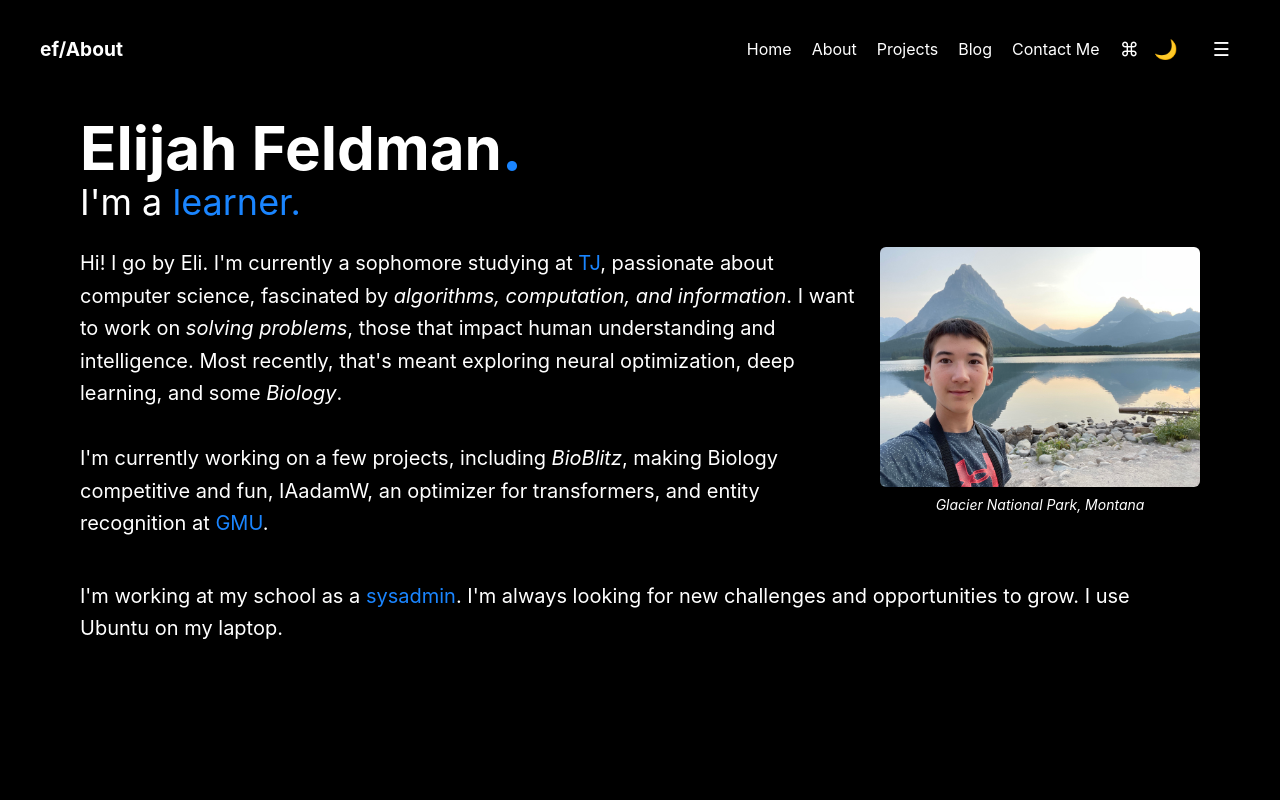
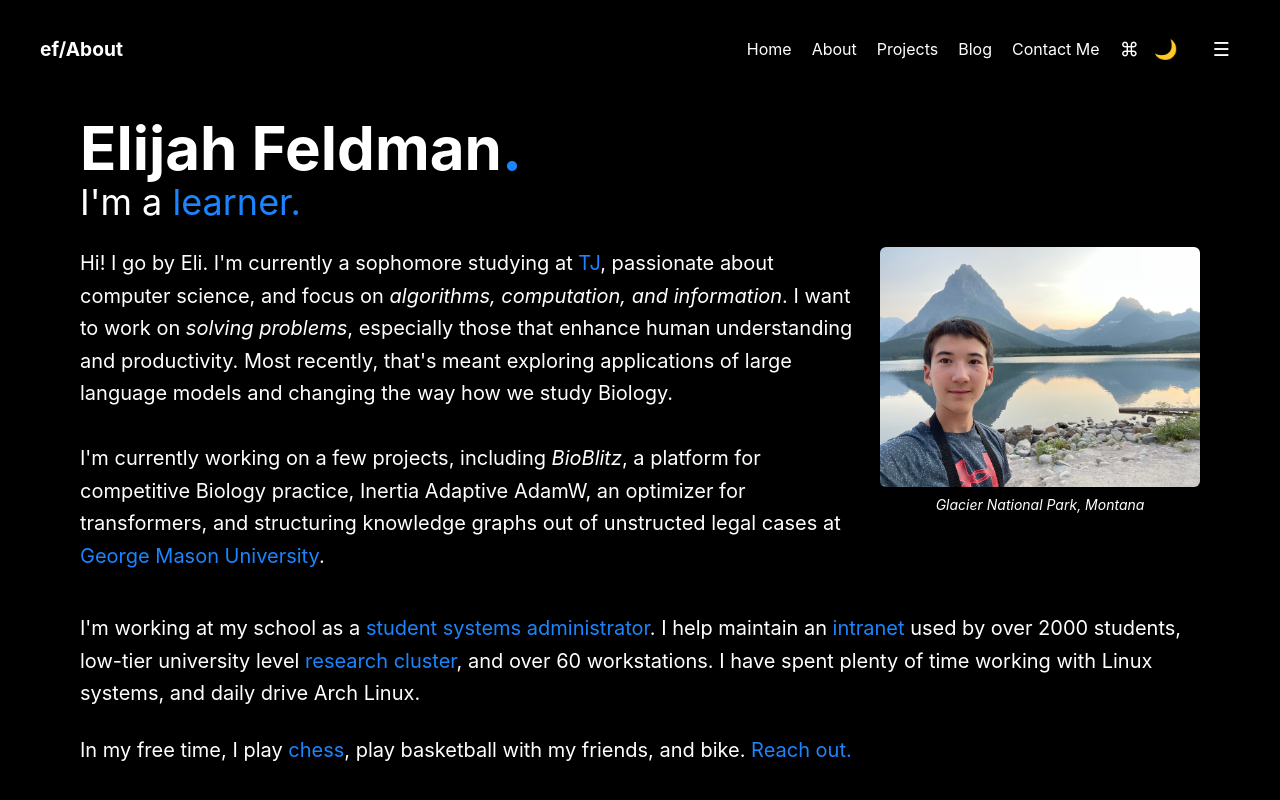
Before and after one commit to ElijahFeldman7/elijahfeldmanweb, a React (Create React App) app: page /about in a window 1280 px wide. Shown: the top 800 px of the page. Built offline with nearby package versions, Linux system fonts and the light colour scheme.

Commit message:
updates to the website :)

```diff
--- a/src/blog-posts.js
+++ b/src/blog-posts.js
@@ -10,7 +10,7 @@ const blogPosts = [
   {
     uid: 'freshman-year',
     title: 'My Freshman Year Experience',
-    info: 'Reflections on my first year of high school and the challenges I faced.',
+    info: '',
     image: '/freshman-year.png',
     date: '2025-07-24',
     topic: 'High School'
--- a/src/components/Footer.js
+++ b/src/components/Footer.js
@@ -51,7 +51,7 @@ const Footer = () => {
       </div>
 
       <p className="footer-text-links" style={{ fontSize: '0.9em', margin: '0' }}>
-        <a href="/">Have a good {currentDay}</a> • <Link to="/" className="footer-link">Home</Link> • <Link to="/contact" className="footer-link">Contact</Link>
+        <Link to="/">Have a good {currentDay}</Link> • <Link to="/" className="footer-link">Home</Link> • <Link to="/contact" className="footer-link">Contact</Link>
       </p>
     </footer>
   );
--- a/src/pages/About.js
+++ b/src/pages/About.js
@@ -8,7 +8,7 @@ function About() {
   const [loopNum, setLoopNum] = useState(0);
   const [typingSpeed, setTypingSpeed] = useState(150);
 
-  const toRotate = [" researcher.", " learner.", "n aspiring developer."];
+  const toRotate = [" researcher.", " learner.", " developer."];
 
   useEffect(() => {
     const handleTyping = () => {
@@ -68,12 +68,14 @@ function About() {
         <div className="flex flex-col md:flex-row mt-6 items-start">
           <div className="flex-1">
             <p className="text-white semi-bold text-xl leading-relaxed">
-              Hi! I go by Eli. I'm currently a sophomore studying at <a href="https://www.tjhsst.fcps.edu" className="hover:underline" style={{ color: '#1a85ff' }}>TJ</a>, passionate about computer science, fascinated by <span className="italic">algorithms, computation, and information</span>.
-              I want to work on <span className="italic">solving problems</span>, those that impact human understanding and intelligence.
-              Most recently, that's meant exploring neural optimization, deep learning, and some <span className="italic">Biology</span>.
+              Hi! I go by Eli. I'm currently a sophomore studying at <a href="https://tjhsst.fcps.edu/" className="hover:underline" style={{ color: '#1a85ff' }}>TJ</a>, passionate about computer science, and focus on <span className="italic">algorithms, computation, and information</span>.
+              I want to work on <span className="italic">solving problems</span>, especially those that enhance human understanding and productivity.
+              Most recently, that's meant exploring applications of large language models and changing the way how we study Biology.
               <br />
               <br />
-              I'm currently working on a few projects, including <span className="italic">BioBlitz</span>, making Biology competitive and fun, IAadamW, an optimizer for transformers, and entity recognition at <a href="https://gmu.edu" style={{ color: '#1a85ff' }} className="hover:underline">GMU</a>.
+              I'm currently working on a few projects, including <a href="https://bioblitz.net"className="hover:underline italic">BioBlitz</a>, a platform for competitive Biology practice, Inertia Adaptive AdamW,
+              an optimizer for transformers, and structuring knowledge graphs out of unstructed legal cases at
+              <a href="https://www.gmu.edu/" style={{ color: '#1a85ff' }} className="hover:underline"> George Mason University</a>.
             </p>
           </div>
           <figure className="w-full md:w-80 ml-0 md:ml-4 mt-4 md:mt-0 flex-shrink-0">
@@ -86,7 +88,20 @@ function About() {
         <div className="flex mt-6">
           <div className="flex-1">
             <p className="text-white semi-bold text-xl leading-relaxed">
-              I'm working at my school as a <a href="https://sysadmins.tjhsst.edu" style={{ color: '#1a85ff' }} className = "hover:underline">sysadmin</a>. I'm always looking for new challenges and opportunities to grow. I use Ubuntu on my laptop.
+              I'm working at my school as a <a href="https://sysadmins.tjhsst.edu" style={{ color: '#1a85ff' }} className = "hover:underline">student systems administrator</a>.
+              I help maintain an <a href="https://ion.tjhsst.edu/about" style={{ color: '#1a85ff' }}
+              className = "hover:underline">intranet</a> used by over 2000 students,
+              low-tier university level <a href="https://documentation.tjhsst.edu/services/cluster" style={{ color: '#1a85ff' }}
+              className = "hover:underline">research cluster</a>, and over 60 workstations. I have spent plenty of time working
+              with Linux systems, and daily drive Arch Linux.
+            </p>
+          </div>
+        </div>
+        <div className="flex mt-6">
+          <div className="flex-1">
+            <p className="text-white semi-bold text-xl leading-relaxed">
+              In my free time, I play <a href="https://chess.com/members/elifeldman7" style={{ color: '#1a85ff' }}
+              className = "hover:underline">chess</a>, play basketball with my friends, and bike. <Link to="/contact" style={{color:'#1a85ff'}} className = "hover:underline">Reach out.</Link>
             </p>
           </div>
         </div>
--- a/src/pages/Home.js
+++ b/src/pages/Home.js
@@ -10,7 +10,7 @@ function Home() {
             <h1 className="text-5xl font-serif italic"><Link to="/">Elijah Feldman</Link></h1>
             <div className="text-gray-400 text-xl mt-1">
               <span className="italic">is a <span>learner</span>, <span>researcher</span>, and</span>
-              <span className="italic"> aspiring <span>developer.</span></span>
+              <span className="italic">  <span>developer.</span></span>
             </div>
           </div>
           <div className="ml-8">
@@ -36,7 +36,7 @@ function Home() {
 
           <div>
             <p className="text-white leading-relaxed">
-              Hi! I go by Eli. I like systems and solving large scale problems. I am currently building <a href = "/projects/#BioBlitz" className ="hover:underline" style={{ color: '#1a85ff' }}>BioBlitz </a>, a platform making preparing for USABO and MCATs as fun as playing a game. I also am working this summer at <a href="https://gmu.edu" className="hover:underline" style={{ color: '#1a85ff' }}>GMU</a>, uncovering human smuggling networks. I'm also running a few fun personal projects, like building Jarvis from IronMan.
+              Hi! I go by Eli. I like systems and solving large scale problems. I am currently building <Link to="/projects#BioBlitz" className="hover:underline" style={{ color: '#1a85ff' }}>BioBlitz </Link>, a platform making preparing for USABO and MCATs as fun as playing a game. I also am working this summer at <a href="https://gmu.edu" className="hover:underline" style={{ color: '#1a85ff' }}>GMU</a>, uncovering human smuggling networks. I'm also running a few fun personal projects, like building Jarvis from IronMan.
             <br />
             <br />
               I volunteer at <a href="https://mitosisphere.org" className = "hover:underline" style={{ color: '#1a85ff' }}>Mitosisphere</a>, a platform that makes Biology questions.
--- a/src/pages/Projects.js
+++ b/src/pages/Projects.js
@@ -4,7 +4,6 @@ import { Link } from 'react-router-dom';
 function Projects() {
   return (
     <div className="min-h-screen flex flex-col justify-center">
-      {/* Increased padding for all screens, especially small ones, and ensure max-width is respected earlier */}
       <main className="max-w-6xl mx-auto text-left pt-0 px-4 sm:px-6 md:px-8 flex-1 flex flex-col justify-start text-container">
         <div className="mt-8 flex items-start justify-between">
           <div>
```
